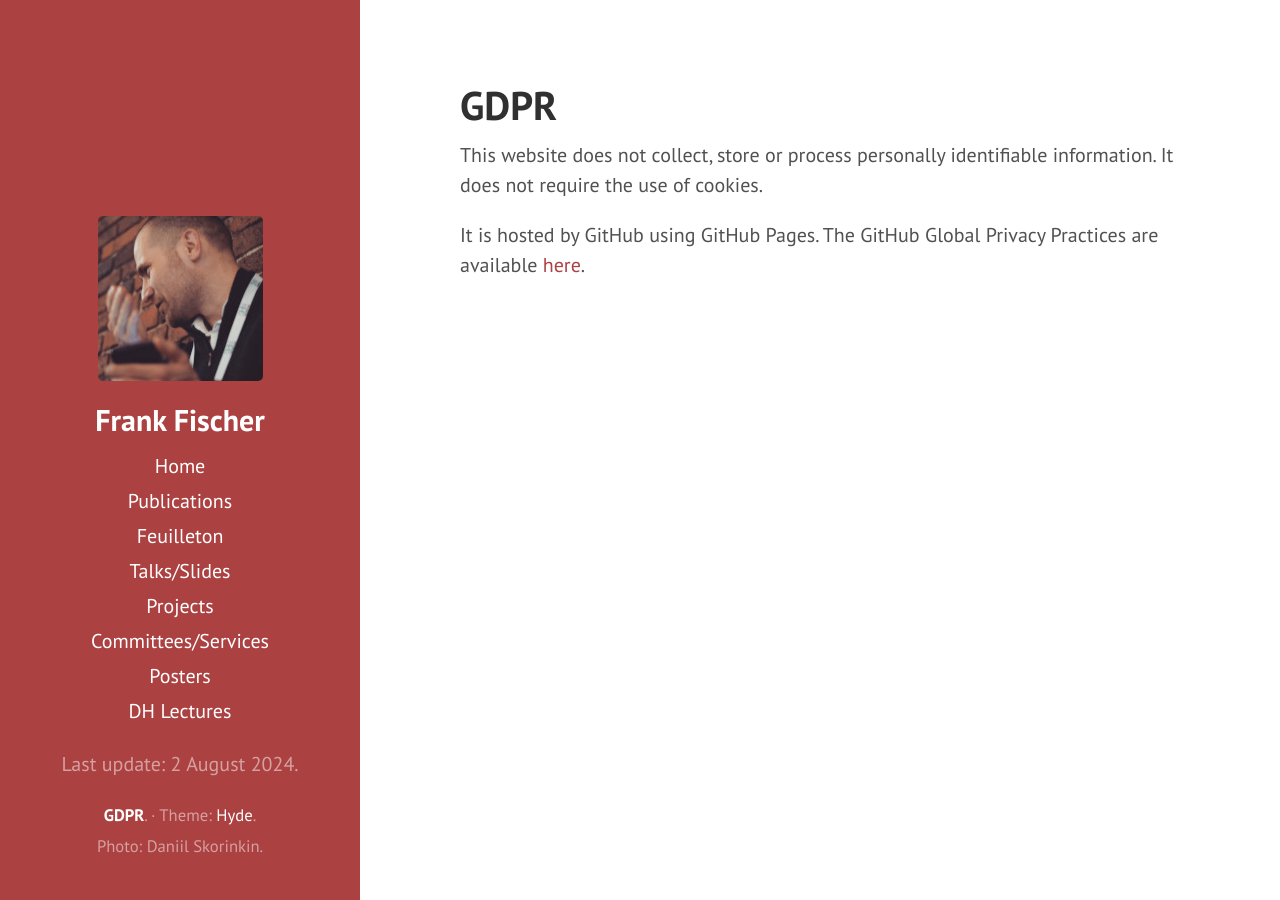
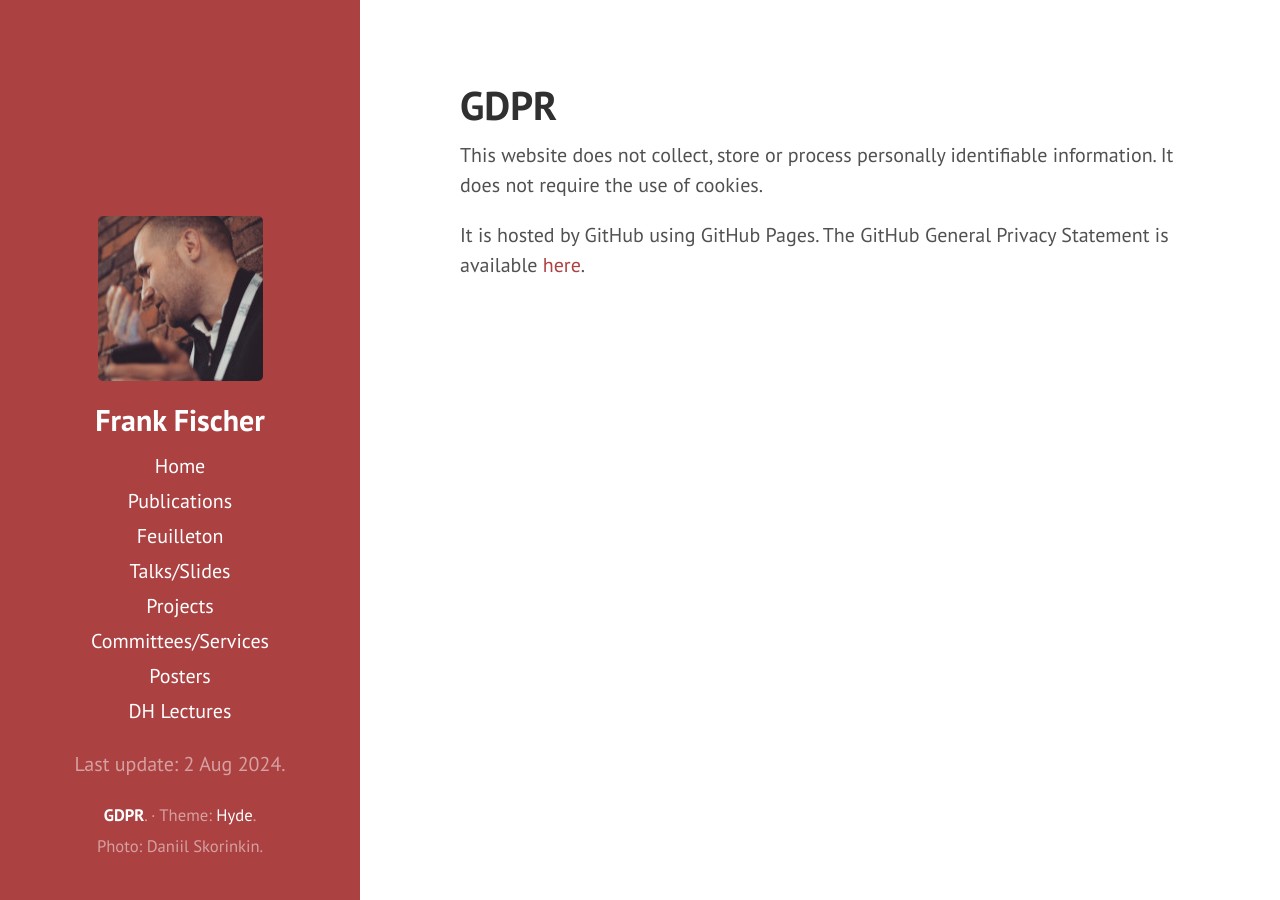
Before and after one commit to lehkost/lehkost.github.io, a Jekyll site: the page built from gdpr.md, in a window 1280 px wide. Built offline with Jekyll 4.4.1, drawn with Linux system fonts in a browser that asks for light colours.

Commit message:
update gdpr

```diff
--- a/_includes/sidebar.html
+++ b/_includes/sidebar.html
@@ -38,7 +38,7 @@
 
     </nav>
 
-    <p style="text-align:center;">Last update: 2 August 2024.</p>
+    <p style="text-align:center;">Last update: 2 Aug 2024.</p>
     <p style="text-align:center;"><small><a class="sidebar-nav-item{% if page.url == '/gdpr/' %} active{% endif %}" href="{{ '/gdpr/' }}" style="display:inline-block;">GDPR</a>. · Theme: <a href="https://hyde.getpoole.com/">Hyde</a>. <br/>Photo: Daniil Skorinkin.</small></p>
   </div>
 </div>
--- a/gdpr.md
+++ b/gdpr.md
@@ -5,4 +5,4 @@ title: GDPR
 
 This website does not collect, store or process personally identifiable information. It does not require the use of cookies.
 
-It is hosted by GitHub using GitHub Pages. The GitHub Global Privacy Practices are available [here](https://help.github.com/articles/global-privacy-practices/).
+It is hosted by GitHub using GitHub Pages. The GitHub General Privacy Statement is available [here](https://docs.github.com/en/site-policy/privacy-policies/github-general-privacy-statement).
```
